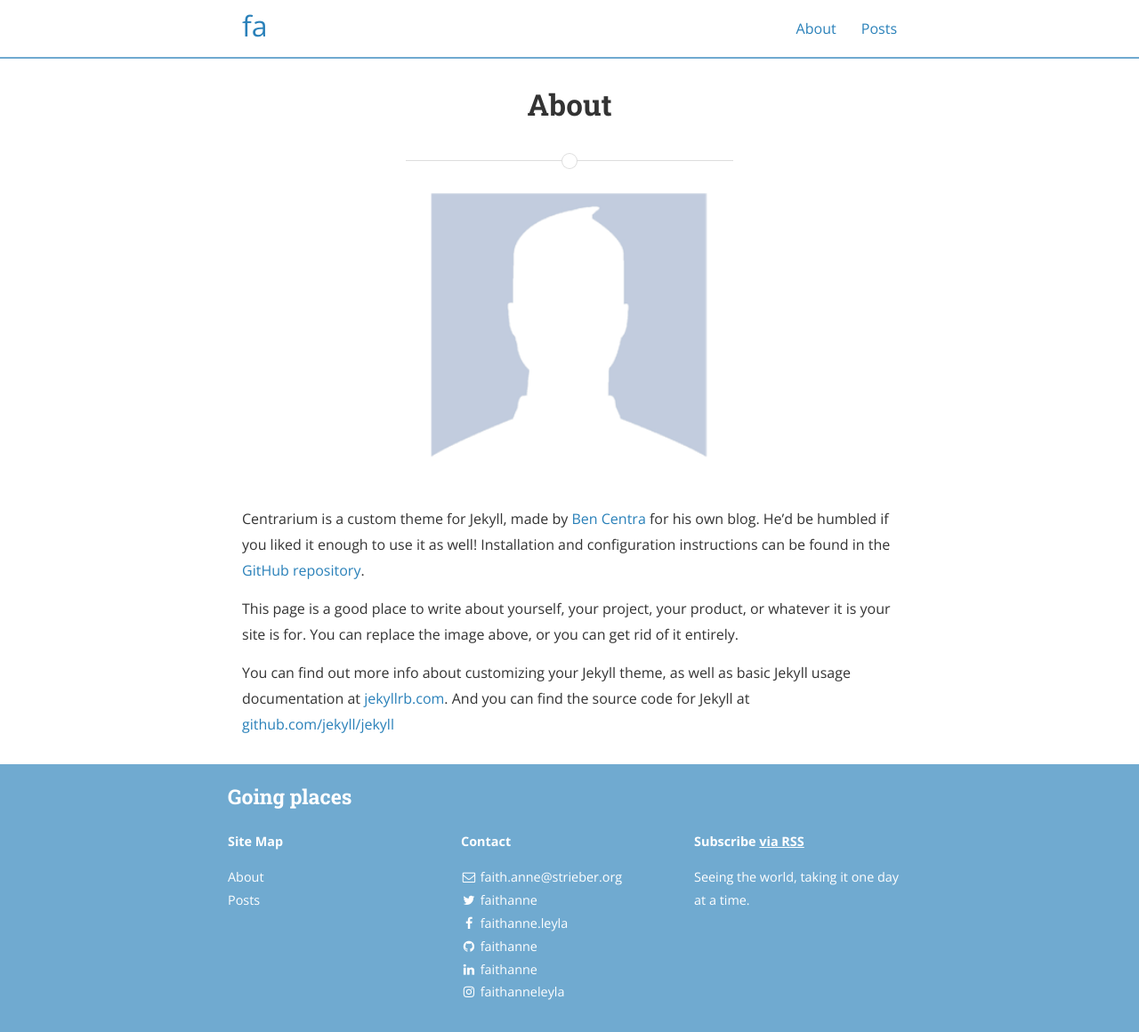
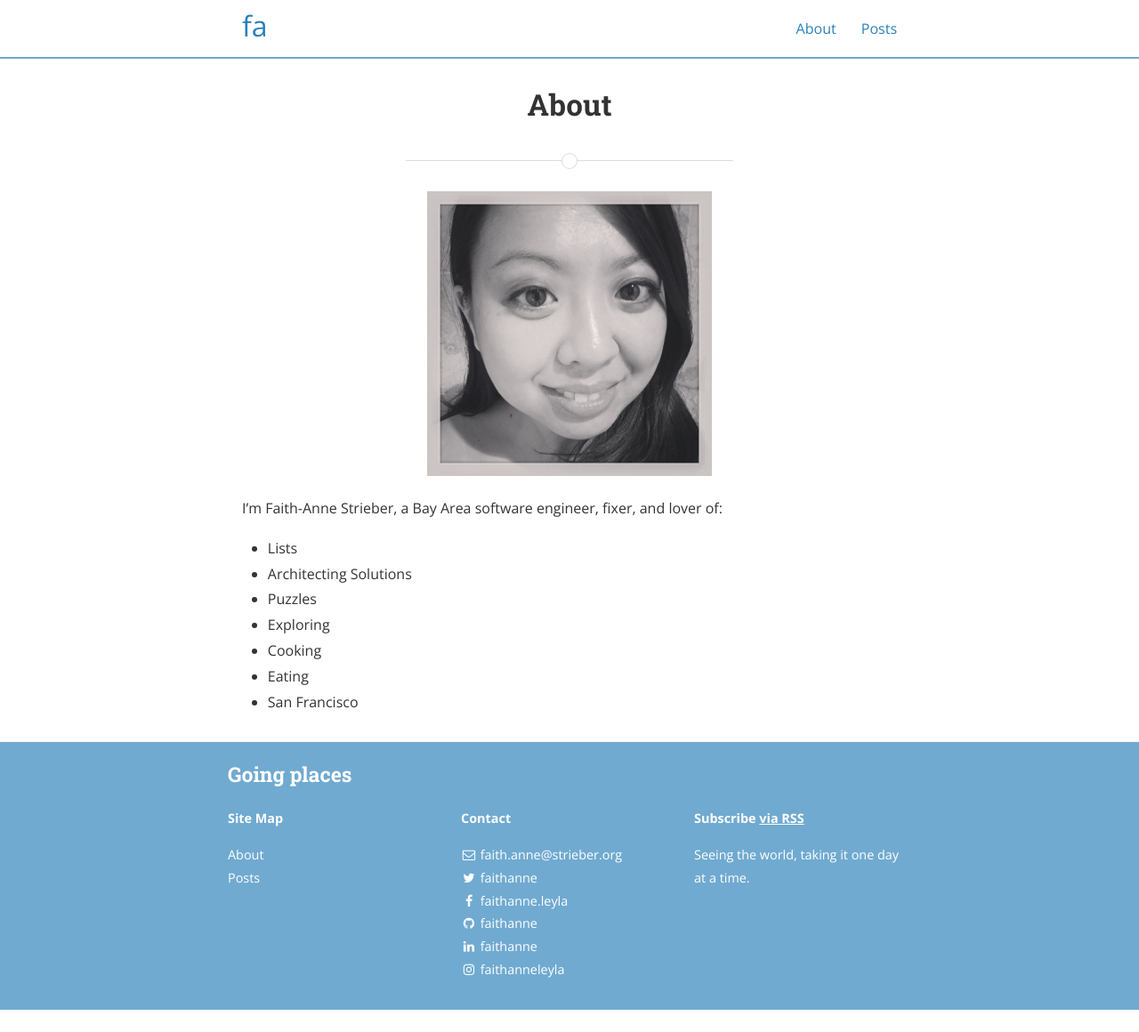
Before and after one commit to faithanne/faithanne.github.io, a Jekyll site: the page built from about.md, in a window 1280 px wide. Shown: the whole page at 89% size. Built offline with Jekyll 4.4.1, drawn with Linux system fonts in a browser that asks for light colours; nearby versions of some CDN libraries; a style sheet for code colours, icons or effects is not loaded; after the commit the page ends 1135 px from its top, so only the background shows below that.

Commit message:
Updating about.md.

```diff
--- a/about.md
+++ b/about.md
@@ -4,14 +4,14 @@ title: About
 permalink: /about/
 ---
 
-<img src="{{ site.baseurl }}/assets/profile-placeholder.gif" title="Profile Picture" class="profile">
+<img src="{{ site.baseurl }}/assets/fa.jpg" title="Profile Picture" class="profile">
 
-Centrarium is a custom theme for Jekyll, made by [Ben Centra][bencentra] for his own blog. He'd be humbled if you liked it enough to use it as well! Installation and configuration instructions can be found in the [GitHub repository](https://github.com/bencentra/centrarium).
+I'm Faith-Anne Strieber, a Bay Area software engineer, fixer, and lover of:
 
-This page is a good place to write about yourself, your project, your product, or whatever it is your site is for. You can replace the image above, or you can get rid of it entirely.
-
-You can find out more info about customizing your Jekyll theme, as well as basic Jekyll usage documentation at [jekyllrb.com](http://jekyllrb.com/). And you can find the source code for Jekyll at [github.com/jekyll/jekyll](https://github.com/jekyll/jekyll)
-
-[centrarium]: https://github.com/bencentra/centrarium
-[bencentra]: http://bencentra.com
-[jekyll]: https://github.com/jekyll/jekyll
+* Lists
+* Architecting Solutions
+* Puzzles
+* Exploring
+* Cooking
+* Eating
+* San Francisco
```
Also changed, not shown: assets/fa.jpg (added).
